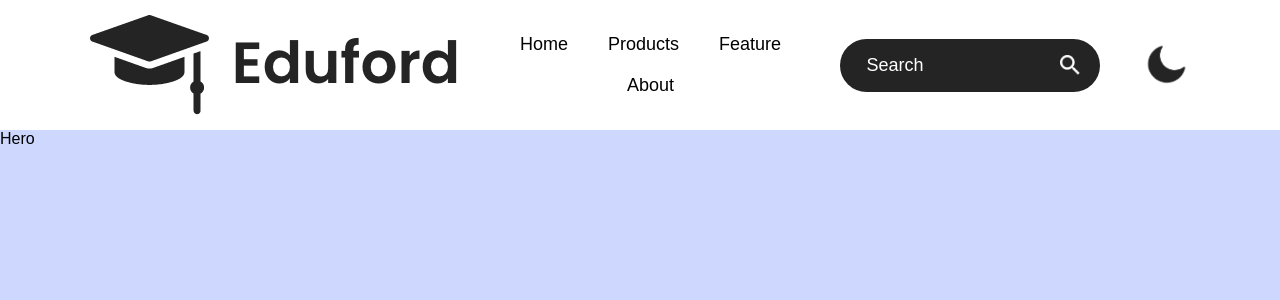
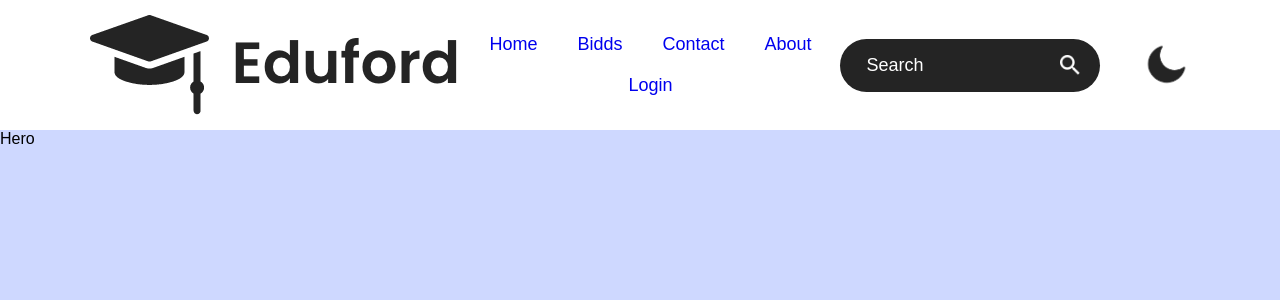
Before and after one commit to priyanshuuranjan/Bidding, a React (Create React App) app: page /about in a window 1280 px wide. Shown: the top 300 px of the page. Built offline with nearby package versions, Linux system fonts and the light colour scheme.

Commit message:
Adding Pages

```diff
--- a/package.json
+++ b/package.json
@@ -8,6 +8,7 @@
     "@testing-library/user-event": "^13.5.0",
     "react": "^18.2.0",
     "react-dom": "^18.2.0",
+    "react-router-dom": "^6.22.3",
     "react-scripts": "5.0.1",
     "web-vitals": "^2.1.4"
   },
--- a/public/index.html
+++ b/public/index.html
@@ -15,6 +15,13 @@
       user's mobile device or desktop. See https://developers.google.com/web/fundamentals/web-app-manifest/
     -->
     <link rel="manifest" href="%PUBLIC_URL%/manifest.json" />
+    <link
+      rel="stylesheet"
+      href="https://cdnjs.cloudflare.com/ajax/libs/font-awesome/6.5.1/css/all.min.css"
+      integrity="sha512-DTOQO9RWCH3ppGqcWaEA1BIZOC6xxalwEsw9c2QQeAIftl+Vegovlnee1c9QX4TctnWMn13TZye+giMm8e2LwA=="
+      crossorigin="anonymous"
+      referrerpolicy="no-referrer"
+    />
     <!--
       Notice the use of %PUBLIC_URL% in the tags above.
       It will be replaced with the URL of the `public` folder during the build.
--- a/src/App.js
+++ b/src/App.js
@@ -1,18 +1,31 @@
 import React, { useState, useEffect } from "react";
 import Navbar from "./component/pages/Navbar";
 import Hero from "./component/pages/Hero";
+import About from "./component/pages/About";
+import Contact from "./component/pages/Contact";
+import Login from "./component/pages/Login";
+import { Routes, Route } from "react-router-dom";
 
 const App = () => {
-  const current_theme = localStorage.getItem("current_theme");
-  const [theme, setTheme] = useState(current_theme ? current_theme : "light");
+  // Retrieve the current theme from local storage
+  const currentTheme = localStorage.getItem("current_theme");
 
+  const [theme, setTheme] = useState(currentTheme || "light");
+
+  // Update local storage whenever the theme changes
   useEffect(() => {
     localStorage.setItem("current_theme", theme);
   }, [theme]);
+
   return (
     <div className={`container ${theme}`}>
       <Navbar theme={theme} setTheme={setTheme} />
       <Hero />
+      <Routes>
+        <Route exact path="/about" element={About} />
+        <Route exact path="/contact" element={Contact} />
+        <Route exact path="/login" element={Login} />
+      </Routes>
     </div>
   );
 };
--- /dev/null
+++ b/src/component/pages/About.js
@@ -0,0 +1,11 @@
+import React from 'react'
+
+function About() {
+  return (
+    <div>
+        <h1>About</h1>
+    </div>
+  )
+}
+
+export default About
--- /dev/null
+++ b/src/component/pages/Contact.js
@@ -0,0 +1,9 @@
+import React from 'react'
+
+const Contact = () => {
+  return (
+    <div>Contact</div>
+  )
+}
+
+export default Contact
--- a/src/component/pages/Navbar.js
+++ b/src/component/pages/Navbar.js
@@ -1,10 +1,13 @@
-import React from "react";
+import React, { useState } from "react";
+import { Link } from "react-router-dom";
 import "./navbar.css";
 
 const Navbar = ({ theme, setTheme }) => {
   const toggle_mode = () => {
     theme === "light" ? setTheme("dark") : setTheme("light");
   };
+
+  const [isMobile, setMobile] = useState(false);
 
   return (
     <div className="navbar">
@@ -16,11 +19,25 @@ const Navbar = ({ theme, setTheme }) => {
         }
         alt="Logo"
       />
-      <ul>
-        <li>Home</li>
-        <li>Products</li>
-        <li>Feature</li>
-        <li>About</li>
+      <ul
+        className={isMobile ? "nav-links-mobile" : "nav-links"}
+        onClick={() => setMobile(false)}
+      >
+        <Link to="/">
+          <li>Home</li>
+        </Link>
+        <Link to="/bidds">
+          <li>Bidds</li>
+        </Link>
+        <Link to="/contact">
+          <li>Contact</li>
+        </Link>
+        <Link to="/about">
+          <li>About</li>
+        </Link>
+        <Link to="/login">
+          <li>Login</li>
+        </Link>
       </ul>
       <div className="search-box">
         <input type="text" placeholder="Search" />
@@ -37,6 +54,13 @@ const Navbar = ({ theme, setTheme }) => {
         alt=""
         className="toggle-icon"
       />
+      <button className="mobile-menu-icon" onClick={() => setMobile(!isMobile)}>
+        {isMobile ? (
+          <i className="fa fa-times"></i>
+        ) : (
+          <i className="fa fa-bars"></i>
+        )}
+      </button>
     </div>
   );
 };
--- a/src/component/pages/navbar.css
+++ b/src/component/pages/navbar.css
@@ -64,3 +64,55 @@ ul li {
 .dark .search-box input::placeholder {
   color: #222;
 }
+
+/* Mobile Mode */
+.mobile-menu-icon {
+  display: none;
+}
+@media screen and (max-width: 780px) {
+  .logo {
+    display: flex;
+    position: absolute;
+    top: 15px;
+    left: 35px;
+  }
+  .nav-links {
+    display: none;
+  }
+  .nav-links-mobile {
+    position: absolute;
+    display: block;
+    list-style: none;
+    background-color: #005469;
+    left: 0;
+    top: 75px;
+    transition: all 0.5s ease-out;
+    width: 100%;
+  }
+  .home,
+  .about,
+  .contact,
+  .bidds,
+  .login {
+    color: white;
+    text-align: center;
+    padding: 32px;
+    width: 100%;
+    transition: all 0.5s ease;
+  }
+  .login {
+    border: none;
+  }
+  .mobile-menu-icons {
+    display: block;
+    position: absolute;
+    font-size: 30px;
+    color: white;
+    background-color: #00828c; /* Note: corrected typo in color value */
+    border: none;
+    outline: none;
+    top: 15px;
+    right: 25px;
+  }
+
+}
--- a/src/index.js
+++ b/src/index.js
@@ -3,12 +3,15 @@ import ReactDOM from "react-dom/client";
 import "./index.css";
 import App from "./App";
 import reportWebVitals from "./reportWebVitals";
+import { BrowserRouter } from "react-router-dom";
 
 const root = ReactDOM.createRoot(document.getElementById("root"));
 root.render(
-  <React.StrictMode>
-    <App />
-  </React.StrictMode>
+  <BrowserRouter>
+    <React.StrictMode>
+      <App />
+    </React.StrictMode>
+  </BrowserRouter>
 );
 
 reportWebVitals();
```
Also changed, not shown: src/component/pages/Login.js (added), 1 other file (tests, documents, lock files or other folders).
